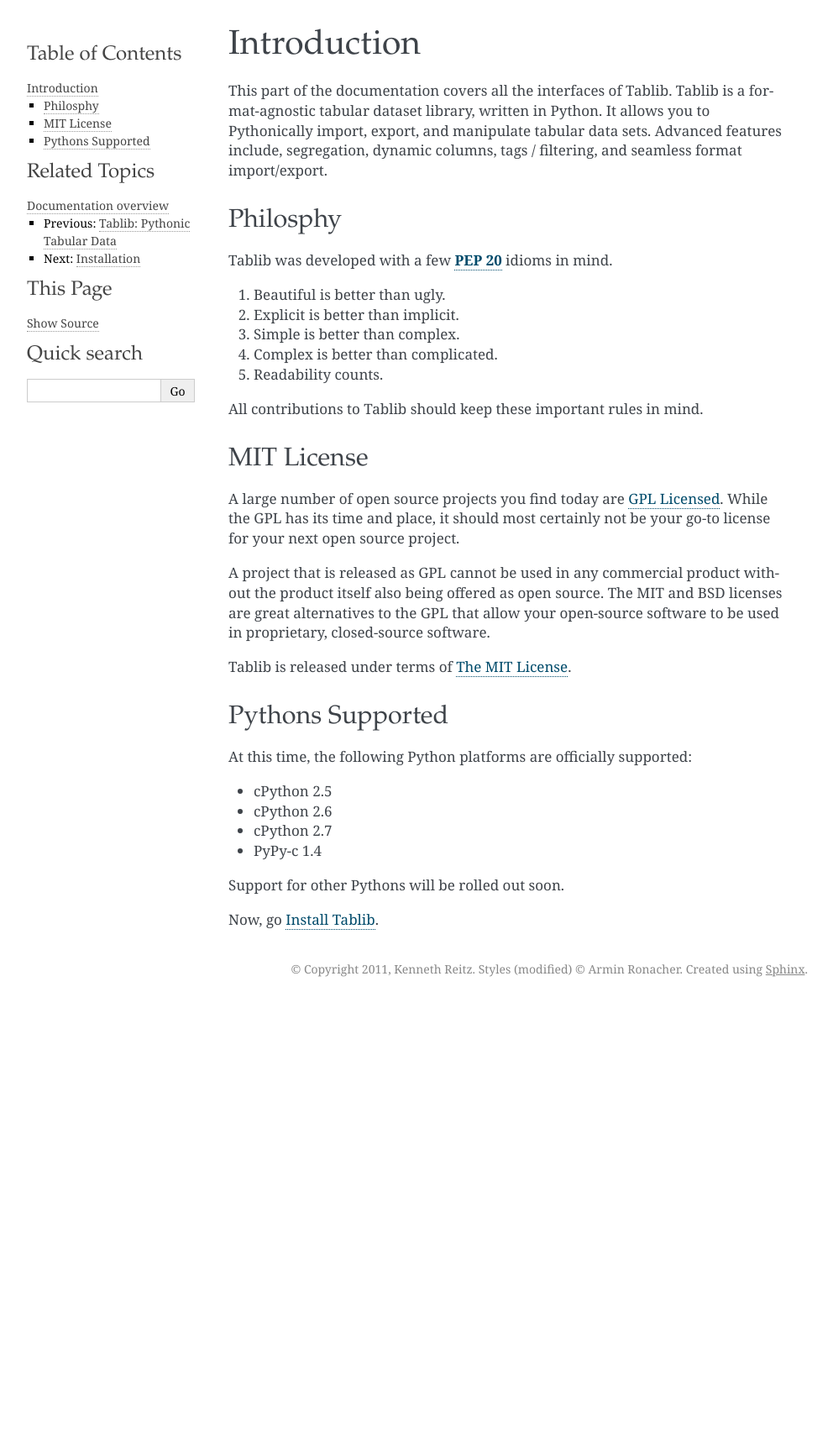
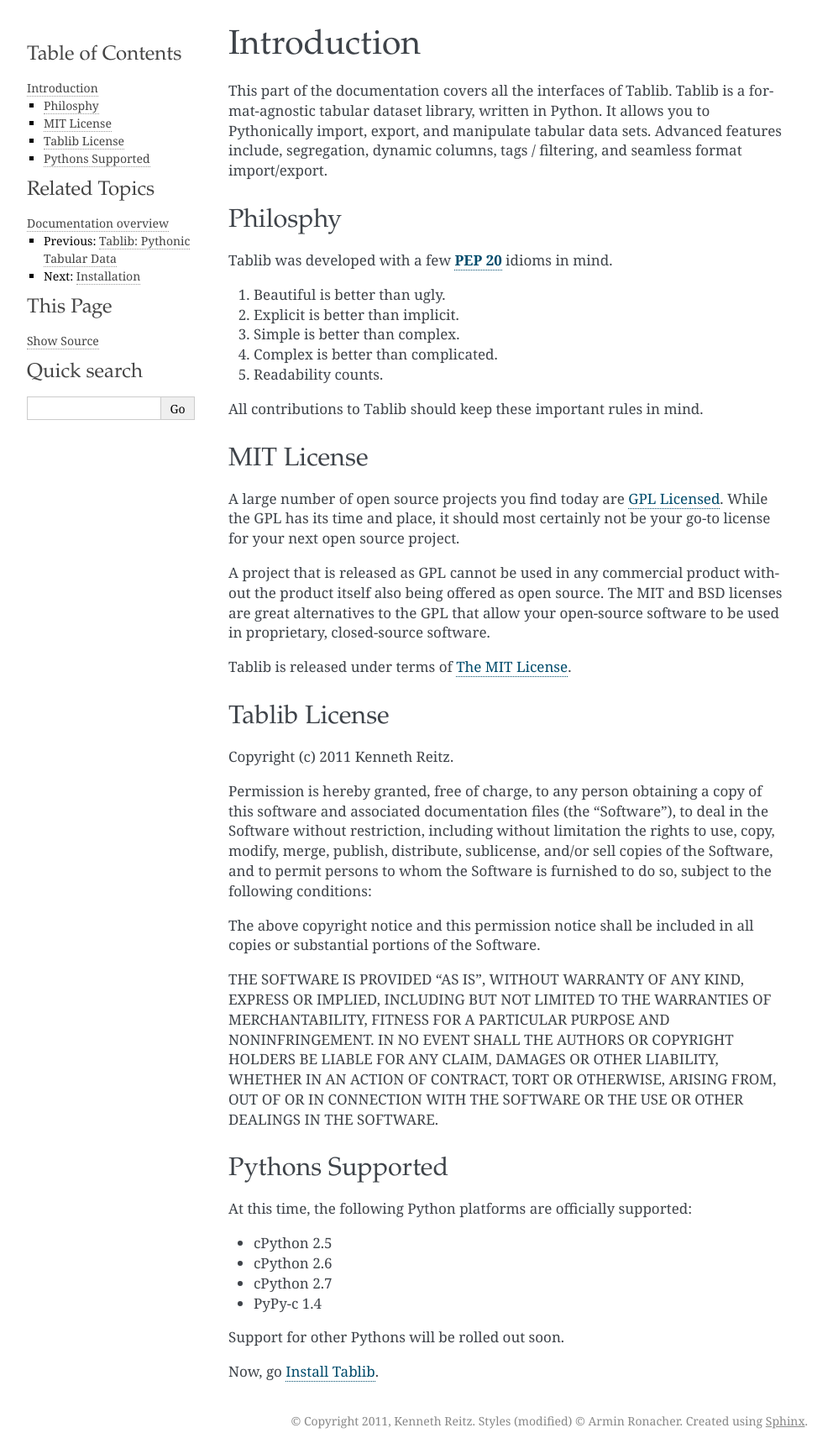
Before and after one commit to jazzband/tablib, a Sphinx documentation site: the page built from docs/intro.rst, in a window 1280 px wide. Shown: the whole page at 84% size, without its empty margins (148-1140 px from the left). Built offline with Sphinx 7.4.7, drawn with Linux system fonts in a browser that asks for light colours; pages that are not in the unit, such as notebooks, are missing from menus; the version number is read from the project's files by our own code; before the commit the page ends 1193 px from its top, so only the background shows below that.

Commit message:
Added License text.

```diff
--- a/docs/intro.rst
+++ b/docs/intro.rst
@@ -36,6 +36,31 @@
 .. _`The MIT License`: http://www.opensource.org/licenses/mit-license.php
 
 
+.. _license:
+
+Tablib License
+--------------
+
+Copyright (c) 2011 Kenneth Reitz.
+
+Permission is hereby granted, free of charge, to any person obtaining a copy
+of this software and associated documentation files (the "Software"), to deal
+in the Software without restriction, including without limitation the rights
+to use, copy, modify, merge, publish, distribute, sublicense, and/or sell
+copies of the Software, and to permit persons to whom the Software is
+furnished to do so, subject to the following conditions:
+
+The above copyright notice and this permission notice shall be included in
+all copies or substantial portions of the Software.
+
+THE SOFTWARE IS PROVIDED "AS IS", WITHOUT WARRANTY OF ANY KIND, EXPRESS OR
+IMPLIED, INCLUDING BUT NOT LIMITED TO THE WARRANTIES OF MERCHANTABILITY,
+FITNESS FOR A PARTICULAR PURPOSE AND NONINFRINGEMENT. IN NO EVENT SHALL THE
+AUTHORS OR COPYRIGHT HOLDERS BE LIABLE FOR ANY CLAIM, DAMAGES OR OTHER
+LIABILITY, WHETHER IN AN ACTION OF CONTRACT, TORT OR OTHERWISE, ARISING FROM,
+OUT OF OR IN CONNECTION WITH THE SOFTWARE OR THE USE OR OTHER DEALINGS IN
+THE SOFTWARE.
+
 
 .. _pythonsupport:
 
```
